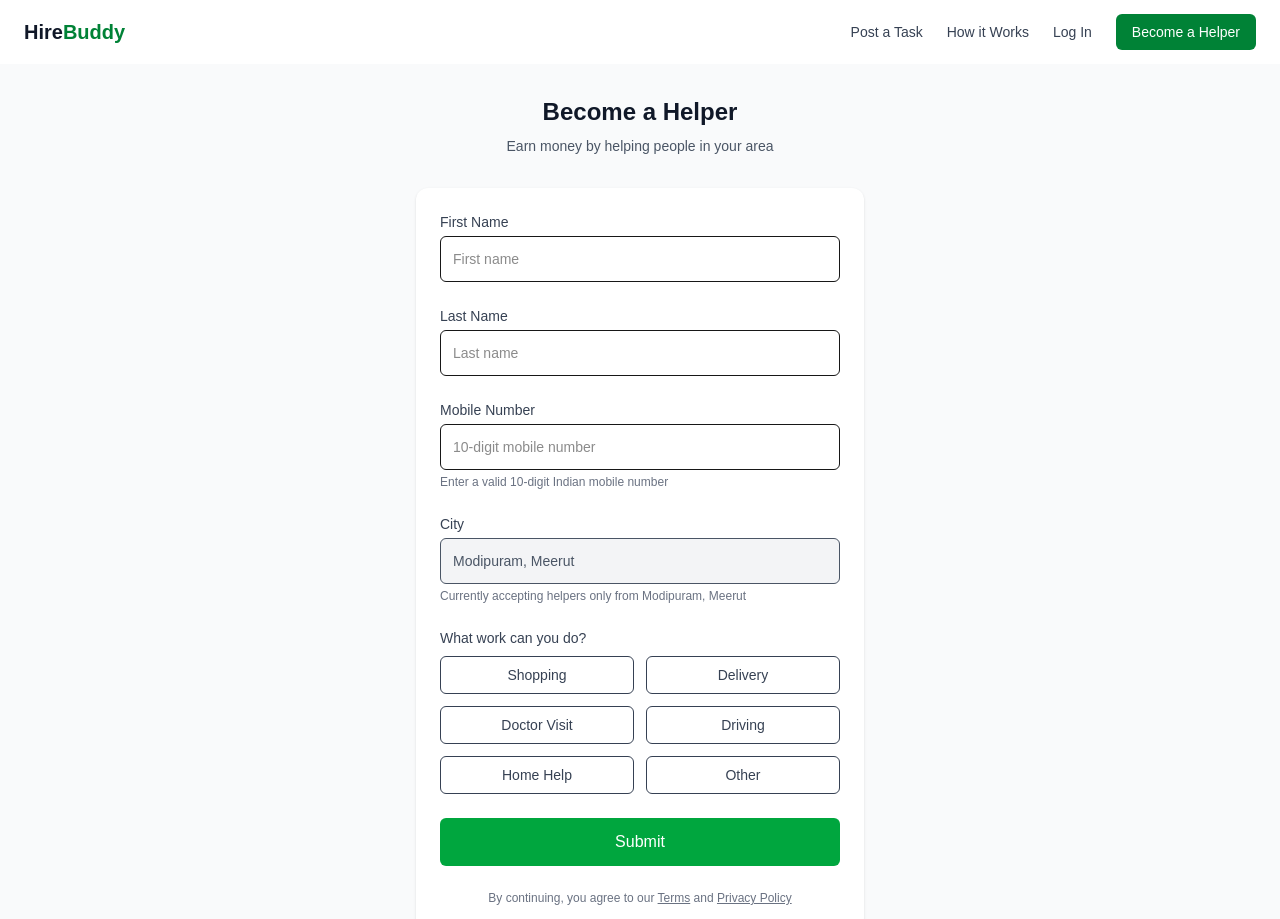
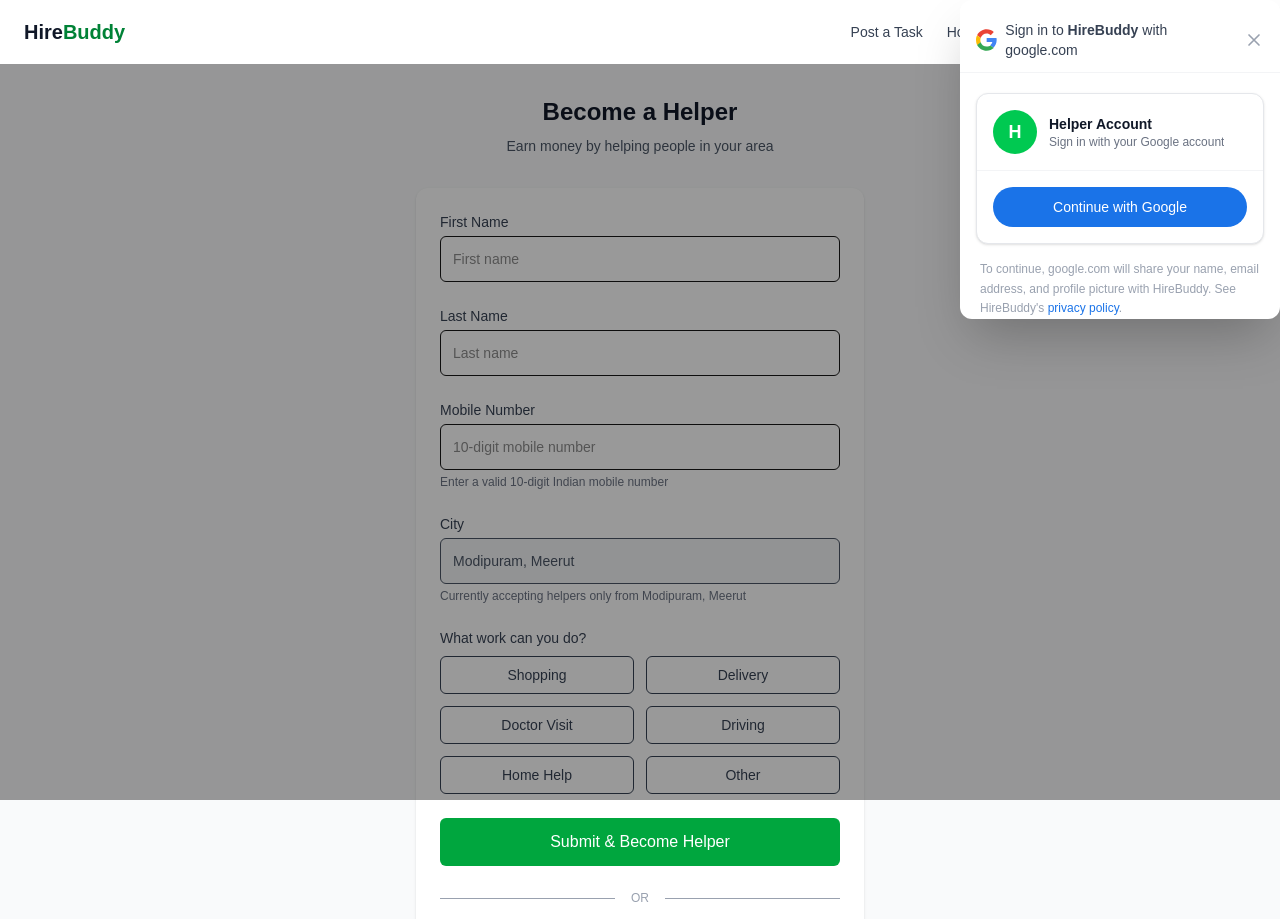
Before and after one commit to priyanandrai/hirebuddy, a Next.js app in the folder webapp/: page /become-a-helper in a window 1280 px wide. Shown: the top 919 px of the page. Built offline with nearby package versions, Linux system fonts and the light colour scheme; no server answers.

Commit message:
added helper api

```diff
--- a/webapp/app/become-a-helper/page.js
+++ b/webapp/app/become-a-helper/page.js
@@ -1,13 +1,100 @@
 "use client";
 
-import { useState } from "react";
+import { useState, useEffect, useRef } from "react";
 import Link from "next/link";
+import { signIn, useSession } from "next-auth/react";
+import { useRouter } from "next/navigation";
 import Header from "../components/layout/Header";
 import Footer from "../components/layout/Footer";
+import { becomeHelperApi } from "../components/lib/api";
 
 export default function BecomeHelperPage() {
+  const router = useRouter();
+  const { data: session, status } = useSession();
+  const oneTapTriggeredRef = useRef(false);
   const [loading, setLoading] = useState(false);
   const [error, setError] = useState("");
+  const [drawerOpen, setDrawerOpen] = useState(false);
+  const [avatarLoadFailed, setAvatarLoadFailed] = useState(false);
+  const [avatarLoading, setAvatarLoading] = useState(false);
+
+  // Auto-open the Google sign-in drawer when the page loads
+  useEffect(() => {
+    const timer = setTimeout(() => setDrawerOpen(true), 400);
+    return () => clearTimeout(timer);
+  }, []);
+
+  // Show native Google One Tap prompt automatically on this page.
+  useEffect(() => {
+    if (status !== "unauthenticated" || !drawerOpen || oneTapTriggeredRef.current) {
+      return;
+    }
+
+    const clientId = process.env.NEXT_PUBLIC_GOOGLE_CLIENT_ID;
+    if (!clientId) {
+      return;
+    }
+
+    const initializeOneTap = () => {
+      if (!window.google?.accounts?.id || oneTapTriggeredRef.current) {
+        return;
+      }
+
+      window.google.accounts.id.initialize({
+        client_id: clientId,
+        context: "signin",
+        cancel_on_tap_outside: false,
+        callback: (response) => {
+          if (!response?.credential || oneTapTriggeredRef.current) {
+            return;
+          }
+
+          oneTapTriggeredRef.current = true;
+          signIn("google", { callbackUrl: "/dashboard-tasker" });
+        },
+      });
+
+      window.google.accounts.id.prompt();
+    };
+
+    const existingScript = document.getElementById("google-one-tap-script");
+    if (existingScript) {
+      initializeOneTap();
+      return;
+    }
+
+    const script = document.createElement("script");
+    script.id = "google-one-tap-script";
+    script.src = "https://accounts.google.com/gsi/client";
+    script.async = true;
+    script.defer = true;
+    script.onload = initializeOneTap;
+    document.head.appendChild(script);
+
+    return () => {
+      if (window.google?.accounts?.id) {
+        window.google.accounts.id.cancel();
+      }
+    };
+  }, [status, drawerOpen]);
+
+  const detectedName = session?.user?.name?.trim() || "Helper Account";
+  const detectedEmail = session?.user?.email?.trim() || "Sign in with your Google account";
+  const detectedImage = session?.user?.image || "";
+  const firstName = detectedName.split(" ")[0] || "Google";
+
+  useEffect(() => {
+    setAvatarLoadFailed(false);
+    setAvatarLoading(Boolean(detectedImage));
+  }, [detectedImage]);
+
+  const handleGoogleContinue = () => {
+    if (status === "authenticated") {
+      router.push("/dashboard-tasker");
+      return;
+    }
+    signIn("google", { callbackUrl: "/dashboard-tasker" });
+  };
 
   const [form, setForm] = useState({
     firstName: "",
@@ -50,16 +137,35 @@
       return;
     }
 
-    setLoading(true);
+    const submitHelperProfile = async () => {
+      setLoading(true);
 
-    console.log("Helper Signup:", form);
+      try {
+        const token = session?.backendToken || localStorage.getItem("token");
 
-    setTimeout(() => {
-      setLoading(false);
-      alert(
-        "Thanks! Your details have been submitted. We will contact you soon."
-      );
-    }, 1000);
+        if (!token) {
+          setError("Please sign in first, then continue as helper.");
+          setDrawerOpen(true);
+          return;
+        }
+
+        const payload = {
+          city: form.city,
+          skills: form.services.join(", "),
+          experience: 0,
+        };
+
+        await becomeHelperApi(token, payload);
+        localStorage.setItem("token", token);
+        router.push("/dashboard-tasker");
+      } catch (err) {
+        setError(err.message || "Failed to become helper.");
+      } finally {
+        setLoading(false);
+      }
+    };
+
+    submitHelperProfile();
   }
 
   return (
@@ -193,7 +299,29 @@
             disabled={loading}
             className="w-full rounded-md bg-green-600 px-4 py-3 font-medium text-white hover:bg-green-700 disabled:opacity-60"
           >
-            {loading ? "Submitting..." : "Submit"}
+            {loading ? "Submitting..." : "Submit & Become Helper"}
+          </button>
+
+          {/* Divider */}
+          <div className="flex items-center gap-4 text-xs text-gray-400">
+            <div className="flex-1 border-t" />
+            OR
+            <div className="flex-1 border-t" />
+          </div>
+
+          {/* Continue with Google */}
+          <button
+            type="button"
+            onClick={() => setDrawerOpen(true)}
+            className="w-full rounded-lg border border-gray-300 py-2.5 text-sm font-medium text-gray-700 hover:bg-gray-50 transition flex items-center justify-center gap-2"
+          >
+            <svg width="18" height="18" viewBox="0 0 48 48">
+              <path fill="#EA4335" d="M24 9.5c3.54 0 6.7 1.22 9.2 3.6l6.85-6.85C35.9 2.38 30.47 0 24 0 14.62 0 6.51 5.38 2.56 13.22l7.98 6.2C12.43 13.72 17.77 9.5 24 9.5z" />
+              <path fill="#4285F4" d="M46.5 24c0-1.57-.14-3.09-.4-4.57H24v9.13h12.7c-.55 2.96-2.18 5.47-4.63 7.15l7.2 5.6C43.98 36.92 46.5 30.94 46.5 24z" />
+              <path fill="#FBBC05" d="M10.54 28.42c-.48-1.45-.76-2.99-.76-4.42s.27-2.97.76-4.42l-7.98-6.2C.92 16.04 0 19.91 0 24c0 4.09.92 7.96 2.56 11.62l7.98-6.2z" />
+              <path fill="#34A853" d="M24 48c6.48 0 11.93-2.13 15.9-5.79l-7.2-5.6c-2 1.35-4.57 2.15-8.7 2.15-6.23 0-11.57-4.22-13.46-9.92l-7.98 6.2C6.51 42.62 14.62 48 24 48z" />
+            </svg>
+            Continue with Google
           </button>
 
           {/* Footer */}
@@ -209,6 +337,101 @@
           </p>
         </form>
       </main>
+
+      {/* Side Drawer Overlay */}
+      {drawerOpen && (
+        <div
+          className="fixed inset-0 z-40 bg-black/40"
+          onClick={() => setDrawerOpen(false)}
+        />
+      )}
+
+      {/* Side Drawer — Google One Tap style */}
+      <div
+        className={`fixed top-0 right-0 z-50 w-full rounded-xl max-w-xs bg-white shadow-2xl transition-transform duration-300 flex flex-col ${
+          drawerOpen ? "translate-x-0" : "translate-x-full"
+        }`}
+      >
+        {/* Google-style header */}
+        <div className="flex items-center justify-between px-4 pt-5 pb-3 border-b border-gray-100">
+          <div className="flex items-center gap-2">
+            {/* Google "G" logo */}
+            <svg width="22" height="22" viewBox="0 0 48 48">
+              <path fill="#EA4335" d="M24 9.5c3.54 0 6.7 1.22 9.2 3.6l6.85-6.85C35.9 2.38 30.47 0 24 0 14.62 0 6.51 5.38 2.56 13.22l7.98 6.2C12.43 13.72 17.77 9.5 24 9.5z" />
+              <path fill="#4285F4" d="M46.5 24c0-1.57-.14-3.09-.4-4.57H24v9.13h12.7c-.55 2.96-2.18 5.47-4.63 7.15l7.2 5.6C43.98 36.92 46.5 30.94 46.5 24z" />
+              <path fill="#FBBC05" d="M10.54 28.42c-.48-1.45-.76-2.99-.76-4.42s.27-2.97.76-4.42l-7.98-6.2C.92 16.04 0 19.91 0 24c0 4.09.92 7.96 2.56 11.62l7.98-6.2z" />
+              <path fill="#34A853" d="M24 48c6.48 0 11.93-2.13 15.9-5.79l-7.2-5.6c-2 1.35-4.57 2.15-8.7 2.15-6.23 0-11.57-4.22-13.46-9.92l-7.98 6.2C6.51 42.62 14.62 48 24 48z" />
+            </svg>
+            <span className="text-sm font-medium text-gray-700">
+              Sign in to <span className="font-semibold">HireBuddy</span> with google.com
+            </span>
+          </div>
+          <button
+            onClick={() => setDrawerOpen(false)}
+            className="text-gray-400 hover:text-gray-600 ml-2 shrink-0"
+            aria-label="Close"
+          >
+            <svg xmlns="http://www.w3.org/2000/svg" className="h-5 w-5" fill="none" viewBox="0 0 24 24" stroke="currentColor">
+              <path strokeLinecap="round" strokeLinejoin="round" strokeWidth={2} d="M6 18L18 6M6 6l12 12" />
+            </svg>
+          </button>
+        </div>
+
+        {/* Account card */}
+        <div className="mx-4 mt-5 rounded-xl border border-gray-200 bg-white shadow-sm overflow-hidden">
+          {/* Avatar + info */}
+          <div className="flex items-center gap-3 px-4 py-4">
+            {detectedImage && !avatarLoadFailed ? (
+              <div className="relative w-11 h-11 shrink-0">
+                {avatarLoading && (
+                  <div className="absolute inset-0 rounded-full bg-gray-200 animate-pulse" />
+                )}
+                <img
+                  src={detectedImage}
+                  alt={detectedName}
+                  className={`w-11 h-11 rounded-full object-cover transition-opacity duration-200 ${avatarLoading ? "opacity-0" : "opacity-100"}`}
+                  referrerPolicy="no-referrer"
+                  onLoad={() => setAvatarLoading(false)}
+                  onError={() => {
+                    setAvatarLoadFailed(true);
+                    setAvatarLoading(false);
+                  }}
+                />
+              </div>
+            ) : (
+              <div className="w-11 h-11 rounded-full bg-green-500 flex items-center justify-center text-white font-semibold text-lg shrink-0">
+                {firstName.charAt(0).toUpperCase()}
+              </div>
+            )}
+            <div className="min-w-0">
+              <p className="text-sm font-semibold text-gray-900 truncate">{detectedName}</p>
+              <p className="text-xs text-gray-500 truncate">{detectedEmail}</p>
+            </div>
+          </div>
+
+          <div className="border-t border-gray-100" />
+
+          {/* Continue button */}
+          <div className="px-4 py-4">
+            <button
+              onClick={handleGoogleContinue}
+              className="w-full rounded-full bg-[#1a73e8] hover:bg-[#1765cc] active:bg-[#1558b0] text-white text-sm font-medium py-2.5 transition-colors"
+            >
+              {status === "authenticated" ? `Continue as ${firstName}` : "Continue with Google"}
+            </button>
+          </div>
+        </div>
+
+        {/* Privacy note */}
+        <p className="mt-4 px-5 text-xs text-gray-400 leading-relaxed">
+          To continue, google.com will share your name, email address, and profile picture with HireBuddy. See HireBuddy&apos;s{" "}
+          <Link href="/privacy" className="text-[#1a73e8] hover:underline">
+            privacy policy
+          </Link>
+          .
+        </p>
+      </div>
+
       <Footer></Footer>
     </>
   );
--- a/webapp/app/components/lib/api.js
+++ b/webapp/app/components/lib/api.js
@@ -69,3 +69,22 @@
 
   return data;
 }
+
+export async function becomeHelperApi(token, payload) {
+  const res = await fetch(`${API_BASE_URL}/auth/become-helper`, {
+    method: "POST",
+    headers: {
+      "Content-Type": "application/json",
+      Authorization: `Bearer ${token}`,
+    },
+    body: JSON.stringify(payload),
+  });
+
+  const data = await res.json();
+
+  if (!res.ok) {
+    throw new Error(data.message || "Failed to become helper");
+  }
+
+  return data;
+}
```
